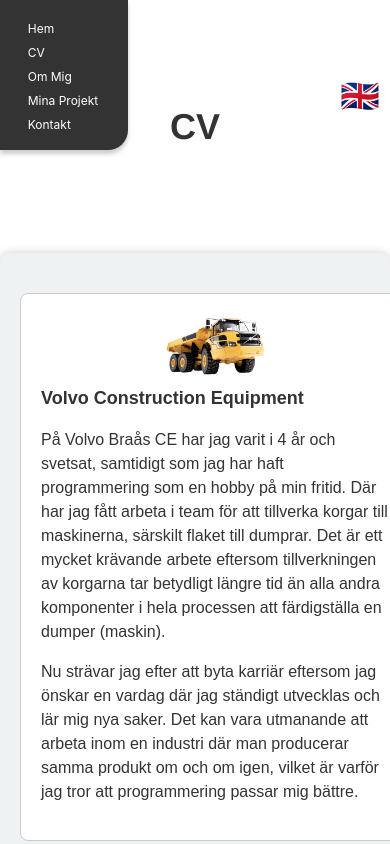
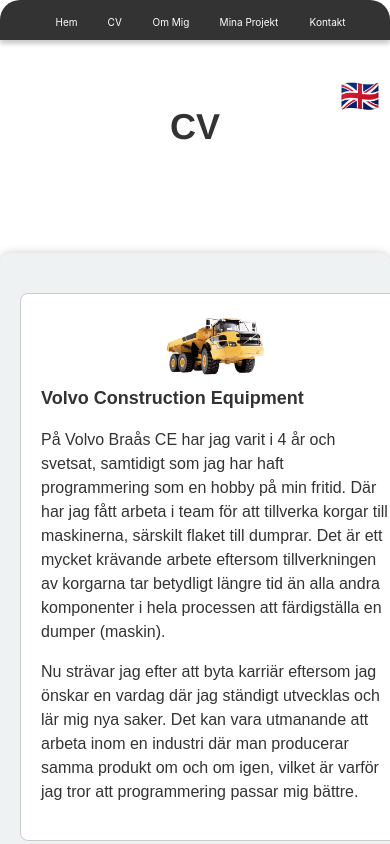
Before and after one commit to timborg-del/my-page, a React (Create React App) app: page /Cv in a window 390 px wide. Shown: the top 844 px of the page. Built offline with nearby package versions, Linux system fonts and the light colour scheme; a web font is replaced by a local one.

Commit message:
mobilenavbar

```diff
--- a/src/components/css/NavigationMenu.css
+++ b/src/components/css/NavigationMenu.css
@@ -204,35 +204,45 @@
   transform: rotate(360deg);
 }
 
+/* Your existing styles for desktop view */
+
+/* Media query for phone screen size */
 @media (max-width: 500px) {
-
   .navbar {
-    max-width: 25%;
-    border-bottom-right-radius: 20px; /* Apply border-radius to the bottom-right corner */
-    margin-bottom: auto;
-    padding: 1 0px;
-
+    max-width: 100%; /* Make it full width */
+    position: fixed; /* Stick it to the bottom */
+    bottom: 50;
+    left: 0;
+    right: 0;
+    z-index: 100; /* Bring it to the front */
+    border-top-left-radius: 20px; /* Apply border-radius to the top-left corner */
+    border-top-right-radius: 20px; /* Apply border-radius to the top-right corner */
+    background-color: #333;
+    display: flex;
+    justify-content: space-around;
+    padding: 10px 0; /* Add some padding to top and bottom */
   }
 
-
   .navbar-list {
-    flex-direction: column;
-    align-items: flex-start;
-    padding: 0 0px; /* Add some padding to the left */
-
+    flex-direction: row; /* Align icons horizontally */
+    align-items: center;
+    padding: 0;
+    margin: 0;
   }
 
   .navbar-item {
-    margin-bottom: 2px;
-    margin-top: 2px;
-     /* Add some space between items */
+    margin-left: 10px; /* Add some space between items */
+    margin-right: 10px;
   }
+
   /* Adjust the font size for mobile view */
   .navbar-item a {
-    font-size: 12px;
-
+    font-size: 10px;
+    color: white;
+    text-decoration: none;
   }
 }
+
 
 p {
   animation-duration: 3s;
@@ -512,13 +522,6 @@
   height: auto; /* Ma
   padding-top: 30px;
 } */
-.image-and-text {
-  /* display: flex;
-  flex-direction: column;
-  align-items: center;
-  text-align: center;
-  margin-bottom: 20px; Adjust spacing as needed */
-}
 
 
 /* Add additional styling as needed */
```
